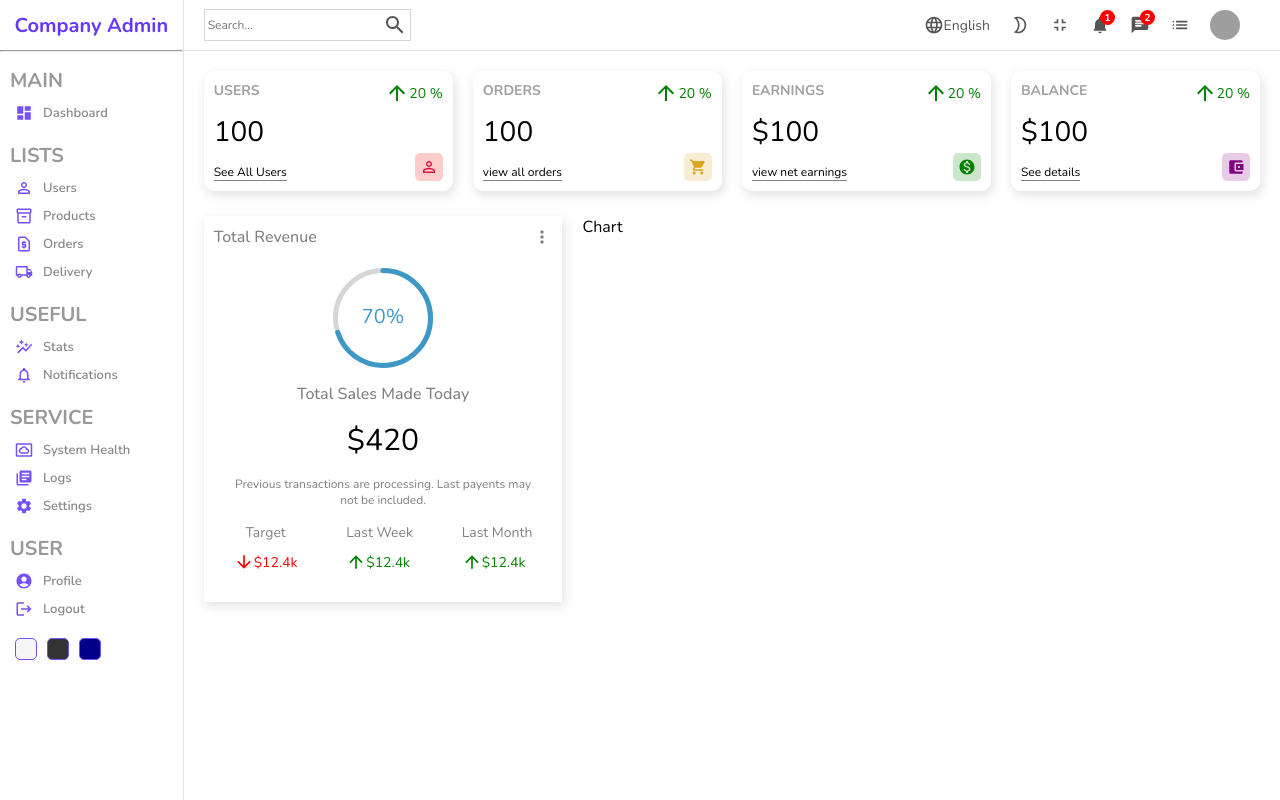
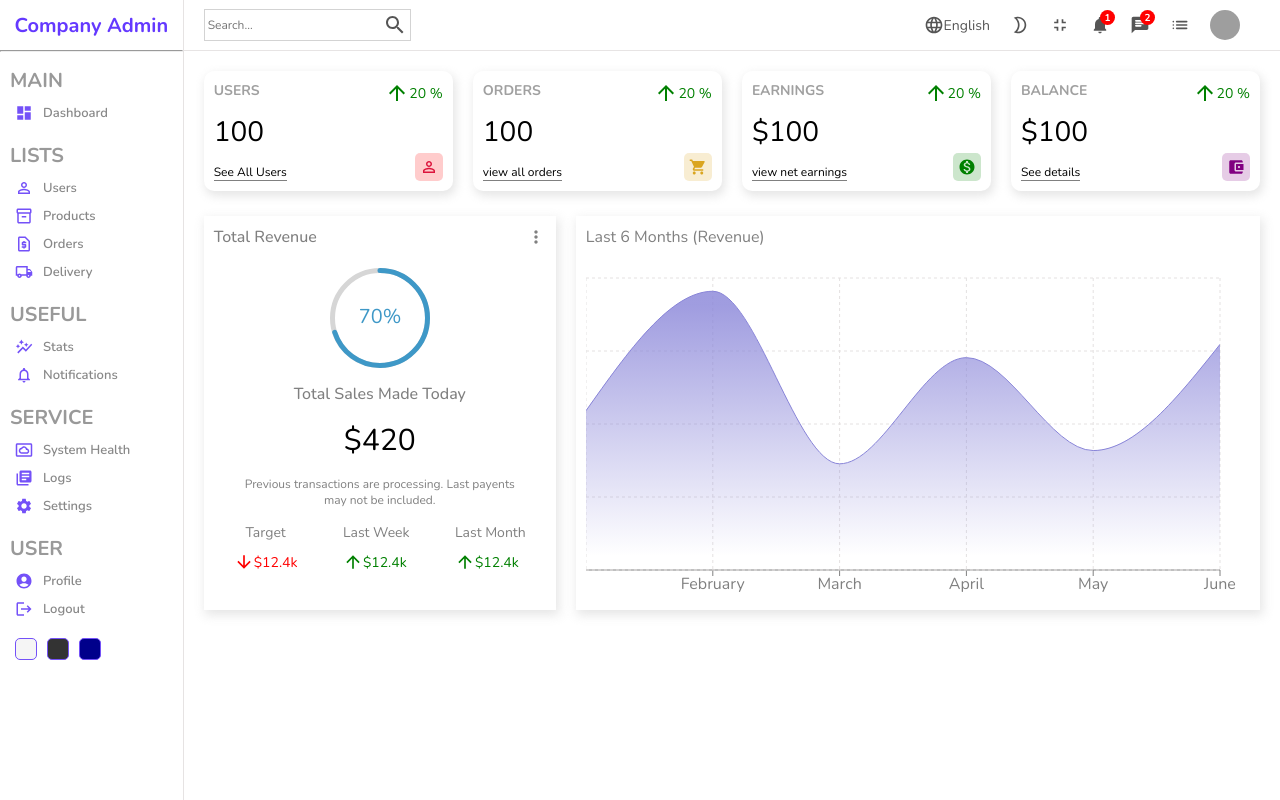
Before and after one commit to Yohannes-H/React-Admin-Dashboard, a React (Create React App) app: page / in a window 1280 px wide. Built offline with nearby package versions, Linux system fonts and the light colour scheme; grey boxes are pictures that could not be loaded.

Commit message:
AreaChart component is updated

```diff
--- a/package.json
+++ b/package.json
@@ -15,6 +15,7 @@
     "react-dom": "^18.2.0",
     "react-router-dom": "^6.3.0",
     "react-scripts": "5.0.1",
+    "recharts": "^2.1.13",
     "sass": "^1.54.8",
     "web-vitals": "^2.1.4"
   },
--- a/src/components/chart/Chart.jsx
+++ b/src/components/chart/Chart.jsx
@@ -1,7 +1,55 @@
 import React from "react";
+import {
+  AreaChart,
+  Area,
+  XAxis,
+  YAxis,
+  CartesianGrid,
+  Tooltip,
+  ResponsiveContainer,
+} from "recharts";
 import "./chart.scss";
+
+const data = [
+  { name: "January", Total: 1200 },
+  { name: "February", Total: 2100 },
+  { name: "March", Total: 800 },
+  { name: "April", Total: 1600 },
+  { name: "May", Total: 900 },
+  { name: "June", Total: 1700 },
+];
 function Chart() {
-  return <div className="chart">Chart</div>;
+  return (
+    <div className="chart">
+      <div className="title">Last 6 Months {"(Revenue)"}</div>
+      <ResponsiveContainer width="100%" aspect={2 / 1}>
+        <AreaChart
+          width={730}
+          height={250}
+          data={data}
+          margin={{ top: 10, right: 30, left: 0, bottom: 0 }}
+        >
+          <defs>
+            <linearGradient id="Total" x1="0" y1="0" x2="0" y2="1">
+              <stop offset="5%" stopColor="#8884d8" stopOpacity={0.8} />
+              <stop offset="95%" stopColor="#8884d8" stopOpacity={0} />
+            </linearGradient>
+          </defs>
+          <XAxis dataKey="name" stroke="gray" />
+
+          <CartesianGrid strokeDasharray="3 3" className="chartGrid" />
+          <Tooltip />
+          <Area
+            type="monotone"
+            dataKey="Total"
+            stroke="#8884d8"
+            fillOpacity={1}
+            fill="url(#Total)"
+          />
+        </AreaChart>
+      </ResponsiveContainer>
+    </div>
+  );
 }
 
 export default Chart;
--- a/src/components/chart/chart.scss
+++ b/src/components/chart/chart.scss
@@ -1,3 +1,15 @@
 .chart {
   flex: 4;
+  -webkit-box-shadow: 2px 4px 10px 1px rgba(0, 0, 0, 0.47);
+  box-shadow: 2px 4px 10px 1px rgba(201, 201, 201, 0.47);
+  padding: 10px;
+  color: gray;
+
+  .title {
+    margin-bottom: 20px;
+  }
+
+  .chartGrid {
+    stroke: rgb(228, 225, 225);
+  }
 }
```
Also changed, not shown: 1 other file (tests, documents, lock files or other folders).
